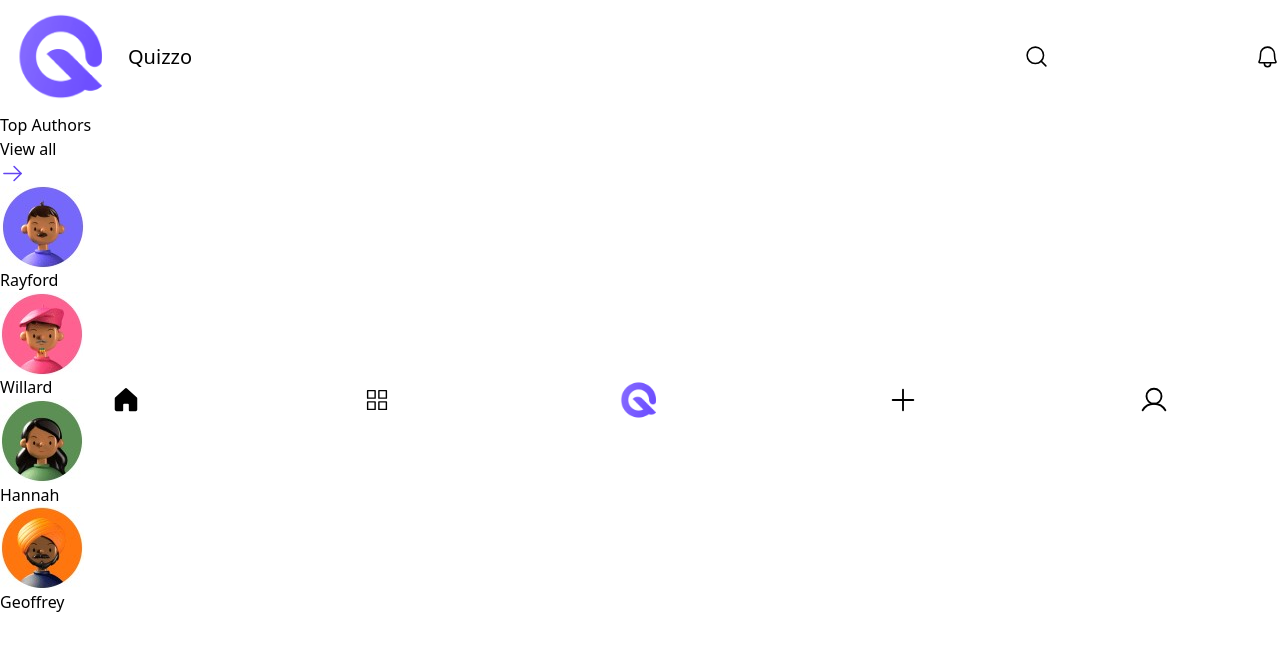
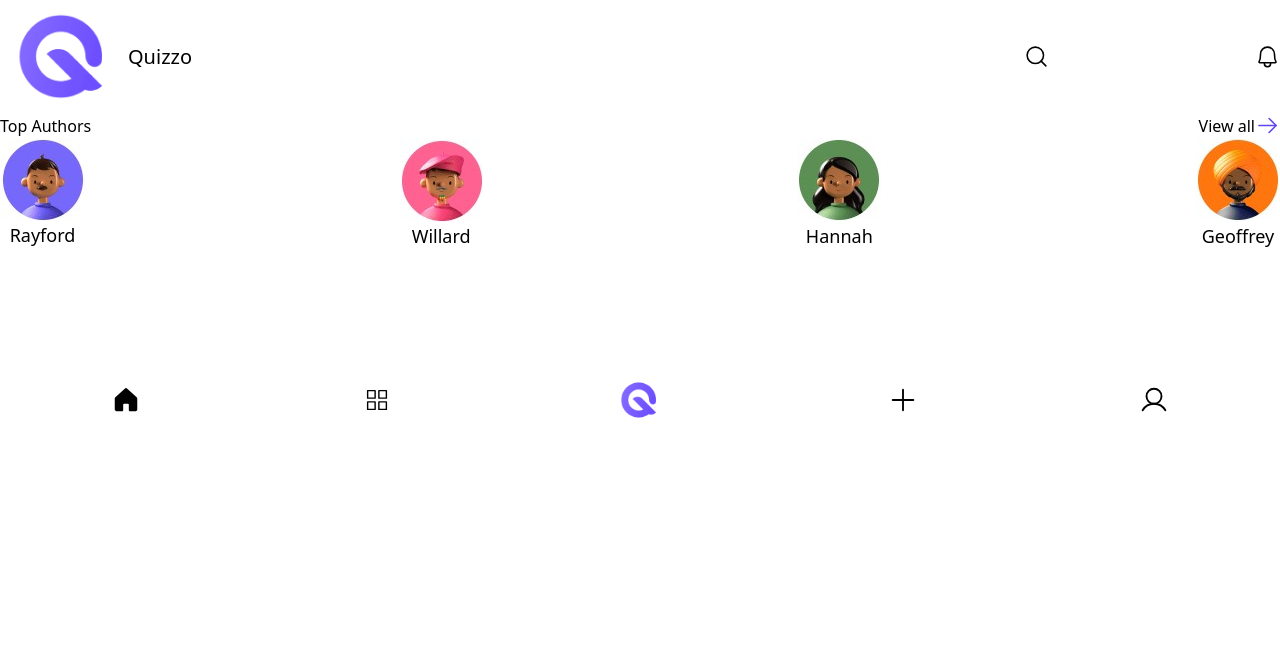
Before and after one commit to smartcollins/quizzico, a React (Create React App) app: page /home in a window 1280 px wide. Shown: the top 650 px of the page. Built offline with nearby package versions, Linux system fonts and the light colour scheme.

Commit message:
modifying Authors

```diff
--- a/src/components/Authors.jsx
+++ b/src/components/Authors.jsx
@@ -9,28 +9,30 @@ import { ArrowRight } from 'phosphor-react';
 const Authors = ()=>{
     return(
         <div>
-            <div>
+            <div className='flex items-center justify-between'>
                 <p>Top Authors</p>
-                <div>
+                <div className='flex items-center justify-between'>
                     <p>View all</p>
                     <ArrowRight size={25} color="#6345f0" />
                 </div>
             </div>
-            <div>
-                <img src={author} alt="user"/>
-                <p>Rayford</p>
-            </div>
-            <div>
-                <img src={author2} alt="user"/>
-                <p>Willard</p>
-            </div>
-            <div>
-                <img src={author3} alt="user"/>
-                <p>Hannah</p>
-            </div>
-            <div>
-                <img src={author4} alt="user"/>
-                <p>Geoffrey</p>
+            <div className='flex items-center justify-between'>
+                <div className='flex flex-col items-center'>
+                    <img  className=' w-2/4 md:w-full' src={author} alt="user"/>
+                    <p className=' text-lg font-medium'>Rayford</p>
+                </div>
+                <div className='flex flex-col items-center'>
+                    <img  className=' w-2/4 md:w-full' src={author2} alt="user"/>
+                    <p className=' text-lg font-medium'>Willard</p>
+                </div>
+                <div className='flex flex-col items-center'>
+                    <img  className=' w-2/4 md:w-full' src={author3} alt="user"/>
+                    <p className=' text-lg font-medium'>Hannah</p>
+                </div>
+                <div className='flex flex-col items-center'>
+                    <img  className=' w-2/4 md:w-full' src={author4} alt="user"/>
+                    <p className=' text-lg font-medium'>Geoffrey</p>
+                </div>
             </div>
         </div>
     )
```
